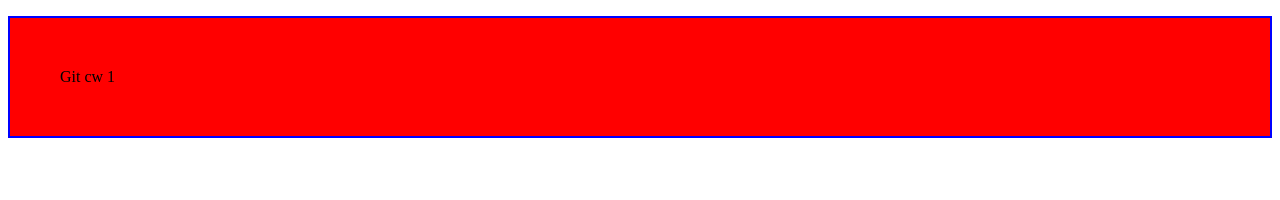
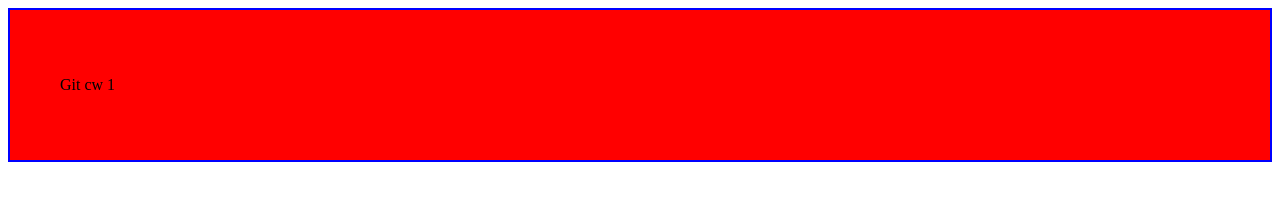
Before and after one commit to wfRud/studiaALK, a plain HTML site: page index.html in a window 1280 px wide. Drawn offline with Linux system fonts and the light colour scheme.

Commit message:
develop commit

```diff
--- a/index.html
+++ b/index.html
@@ -7,6 +7,8 @@
     <link rel="stylesheet" href="style.css" />
   </head>
   <body>
-    <p>Git cw 1</p>
+    <div class="container">
+      <p>Git cw 1</p>
+    </div>
   </body>
 </html>
--- a/style.css
+++ b/style.css
@@ -1,4 +1,4 @@
-p {
+.container {
   background-color: red;
   border: 2px solid blue;
   padding: 50px;
```
